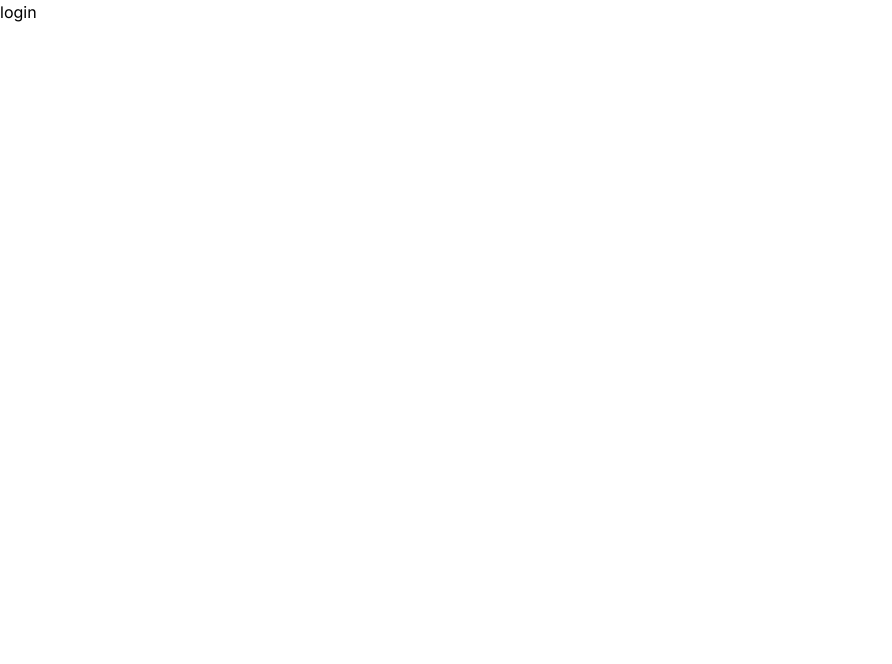
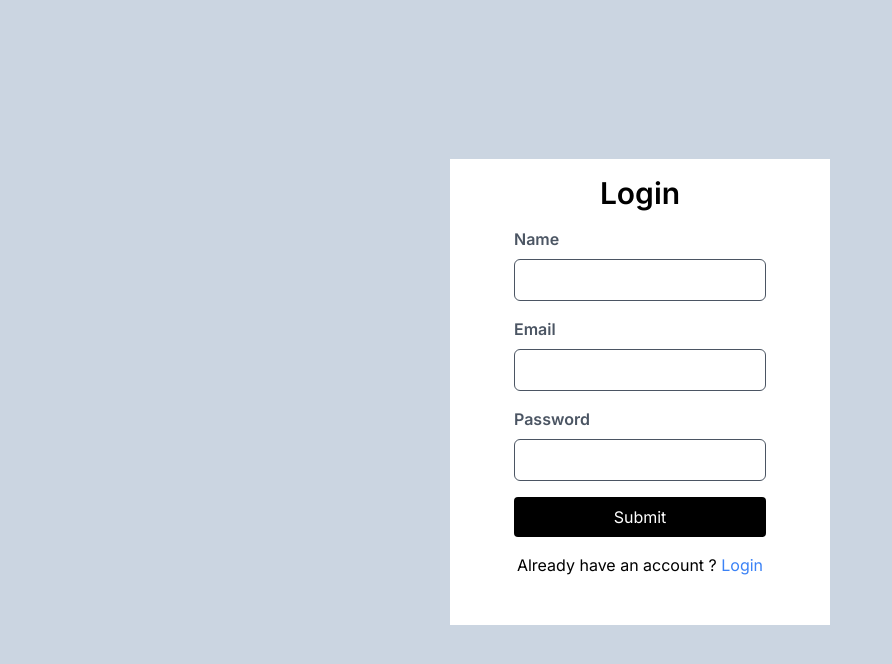
Before and after one commit to shakilshegu/my-new-project, a Next.js app: page /login in a window 1280 px wide. Shown: the top 664 px of the page, without its empty margins (0-892 px from the left). Built offline with nearby package versions, Linux system fonts and the light colour scheme.

Commit message:
new commit

```diff
--- a/src/app/login/page.jsx
+++ b/src/app/login/page.jsx
@@ -1,9 +1,67 @@
-import React from 'react'
+"use client";
+import { useState } from "react";
+import Input from "../components/input";
+import Link from "next/link";
 
+const defaultData = { name: "", email: "", password: "" };
 const Login = () => {
+  const [data, setData] = useState(defaultData);
+  const onValueChange = (e) => {
+    setData({ ...data, [e.targest.name]:e.targest.value });
+  };
+  const onRegister = (e) => {
+    e.preventDefault();
+    if(!data.name || !data.email || !data.password){
+        alert("please fill all mandatory fildes")
+        return
+    }
+    //api call
+  };
   return (
-    <div>login</div>
-  )
-}
+    <div className="min-h-screen bg-slate-300 flex flex-col justify-center items-center ">
+      <div className="bg-white px-16 pb-12 mb-4 ">
+        <h1 className="text-3xl  mb-4  mt-4 text-center font-semibold">
+          Login
+        </h1>
+        <form action="">
+          <Input
+            label="Name"
+            id="name"
+            type="text"
+            value={data.name}
+            onChage={(e) => onValueChange(e)}
+          />
+          <Input
+            label="Email"
+            Id="email"
+            type="text"
+            value={data.email}
+            onChage={(e) => onValueChange(e)}
+          />
+          <Input
+            label="Password"
+            id="password"
+            type="password"
+            value={data.password}
+            onChage={(e) => onValueChange(e)}
+          />
+          <button
+            className=" bg-black hover:bg-slate-500 text-white py-2 px-4 rounded  w-full  "
+            onClick={(e) => onRegister(e)}
+          >
+            Submit
+          </button>
+          <p className="mt-4 text-center  ">
+            Already have an account ?
+            <Link href="/login" className="text-blue-500 hover:underline">
+              {" "}
+              Login
+            </Link>
+          </p>
+        </form>
+      </div>
+    </div>
+  );
+};
 
-export default Login
+export default Login;
--- a/src/app/register/page.jsx
+++ b/src/app/register/page.jsx
@@ -7,13 +7,15 @@ const defaultData = { name: "", email: "", password: "" };
 const Register = () => {
   const [data, setData] = useState(defaultData);
   const onValueChange = (e) => {
-    setData({ ...data, [e.targest.name]: e.targest.value });
+    setData({ ...data, [e.targest.name]:e.targest.value });
   };
   const onRegister = (e) => {
     e.preventDefault();
     if(!data.name || !data.email || !data.password){
         alert("please fill all mandatory fildes")
+        return
     }
+    //api call
   };
   return (
     <div className="min-h-screen bg-slate-300 flex flex-col justify-center items-center ">
```
